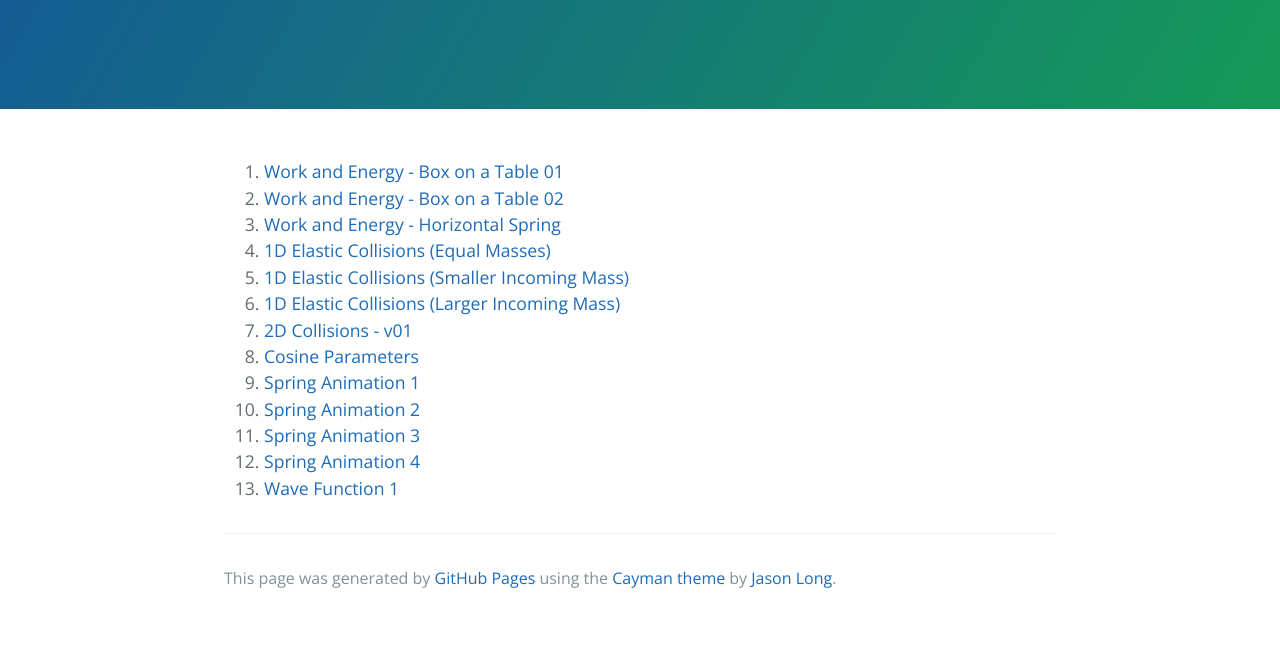
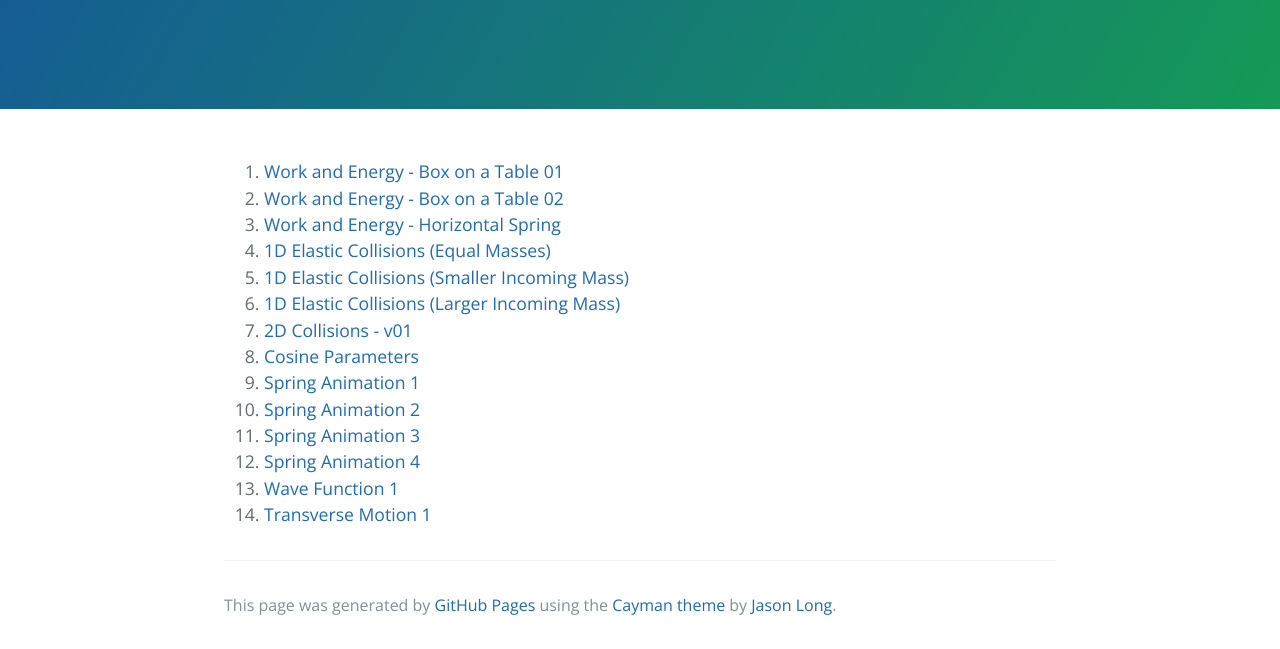
Before and after one commit to dloranz/APESims-PHYS1, a plain HTML site: page index.html in a window 1280 px wide. Shown: the part 208-857 px from the top of the page. Before the commit the page ends 830 px from the top, so only its background shows below. Drawn offline with nearby package versions, Linux system fonts and the light colour scheme.

Commit message:
Update index.html

```diff
--- a/index.html
+++ b/index.html
@@ -31,6 +31,8 @@
 <li><a id="" class="" title="" href="https://dloranz.github.io/SHO-Springs01/HTML5-Canvas-Horizontal-Spring-05b-draft.html" target="">Spring Animation 3</a></li>
 <li><a id="" class="" title="" href="https://dloranz.github.io/SHO-Springs01/HTML5-Canvas-Horizontal-Spring-06.html" target="">Spring Animation 4</a></li>
 <li><a id="" class="" title="" href="https://dloranz.github.io/APESimsJS/waveFunction/waveFunction01-v01.html" target="">Wave Function 1</a></li>
+<li><a id="" class="" title="" href="https://dloranz.github.io/APESimsJS/transverseMotion/waveTraveling-v04.html" target="">Transverse Motion 1</a></li>
+
       </ol>
       </p>
 
```
